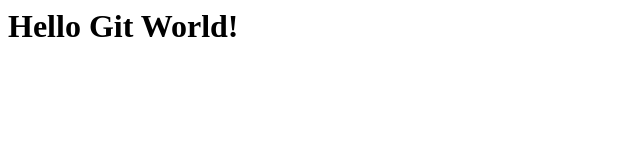
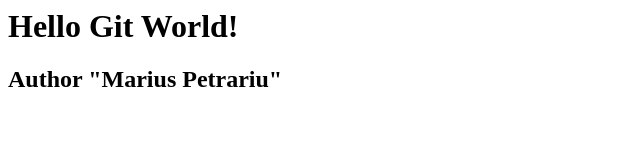
Before and after one commit to mariuspetrariu/GitGitHubMasterclass, a plain HTML site: page index.html in a window 1280 px wide. Shown: the whole page, without its empty margins (0-640 px from the left). Drawn offline with Linux system fonts and the light colour scheme.

Commit message:
test commit

```diff
--- a/index.html
+++ b/index.html
@@ -1 +1,2 @@
 <h1>Hello Git World!</h1>
+<h2>Author "Marius Petrariu"</h2>
```
